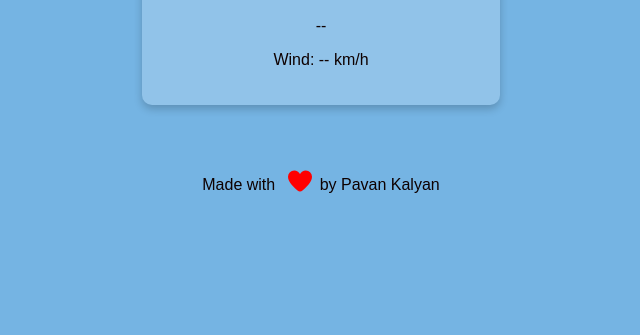
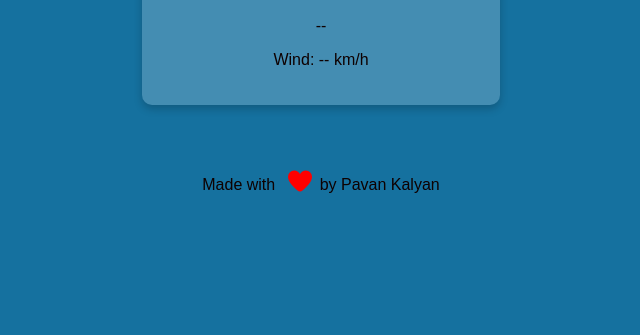
Before and after one commit to yemcharlapavankalyan/weather-forecast, a plain HTML site: page index.html in a window 1280 px wide. Shown: the part 465-800 px from the top of the page, without its empty margins (319-959 px from the left). Drawn offline with Linux system fonts and the light colour scheme.

Commit message:
Update wheather2.css

```diff
--- a/wheather2.css
+++ b/wheather2.css
@@ -6,7 +6,7 @@ body {
     align-items: center;
     height: 100vh;
     margin: 0;
-    background-color: #75b4e3;
+    background-color: #15719f;
 }
 
 .container {
```
